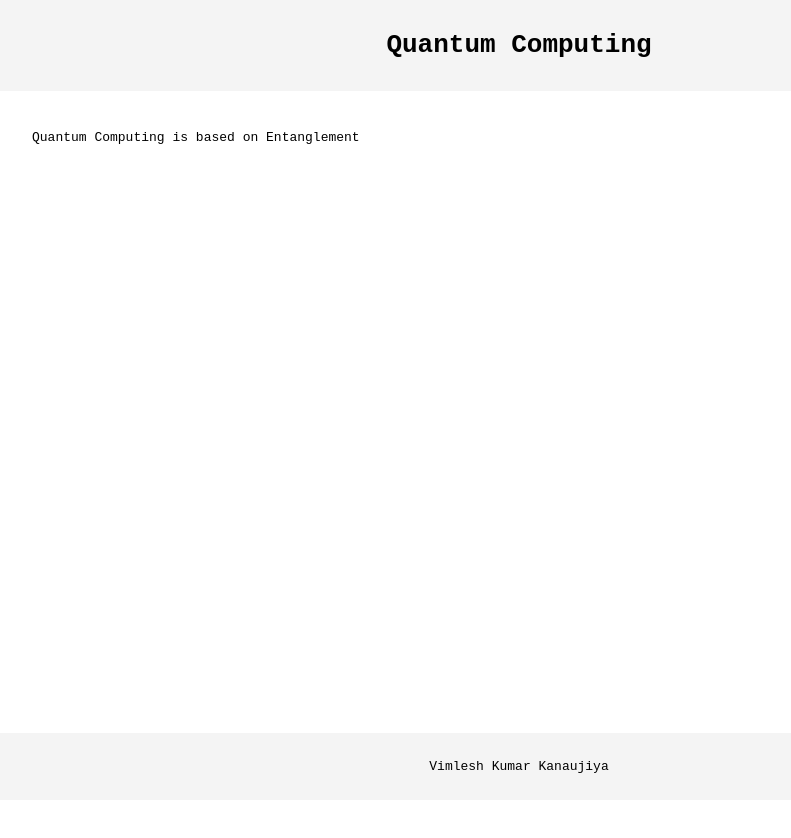
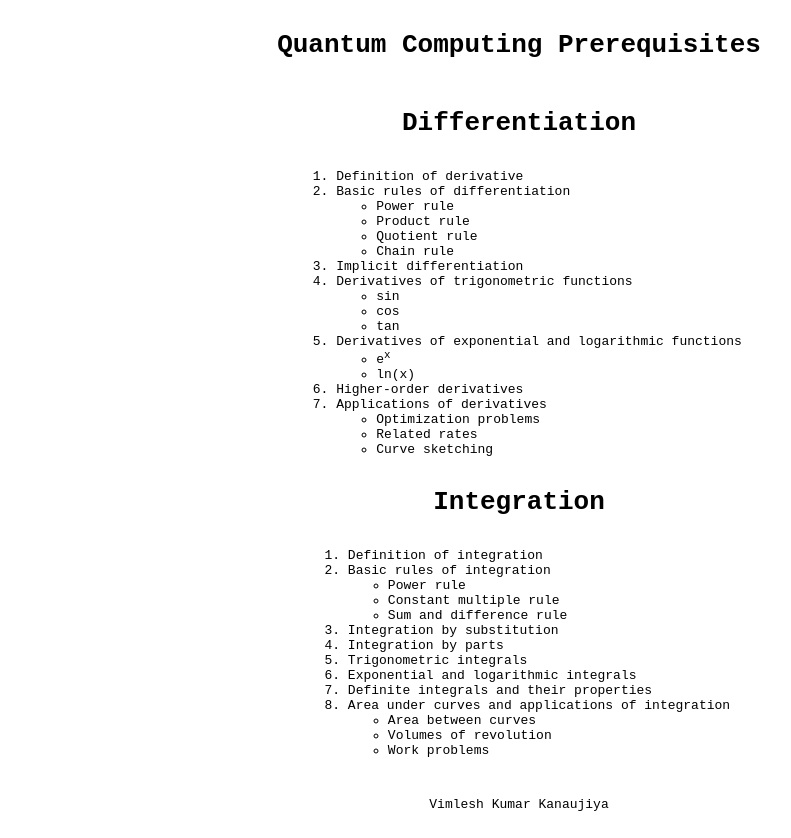
Before and after one commit to vimleshkumarkanaujiya/qubit, a plain HTML site: page index.html in a window 1280 px wide. Shown: the whole page, without its empty margins (121-912 px from the left). Before the commit the page ends 800 px from the top, so only its background shows below. Drawn offline with Linux system fonts and the light colour scheme.

Commit message:
Update index.html

```diff
--- a/index.html
+++ b/index.html
@@ -21,7 +21,6 @@
         header, footer {
             width: 100%;
             padding: 1em;
-            background-color: #f4f4f4;
             text-align: center;
         }
 
@@ -63,14 +62,67 @@
 </head>
 <body>
     <header>
-        <h1>Quantum Computing</h1>
+        <h1>Quantum Computing Prerequisites</h1>
     </header>
+        <h1>Differentiation</h1>
+    <ol>
+        <li>Definition of derivative</li>
+        <li>Basic rules of differentiation
+            <ul>
+                <li>Power rule</li>
+                <li>Product rule</li>
+                <li>Quotient rule</li>
+                <li>Chain rule</li>
+            </ul>
+        </li>
+        <li>Implicit differentiation</li>
+        <li>Derivatives of trigonometric functions
+            <ul>
+                <li>sin</li>
+                <li>cos</li>
+                <li>tan</li>
+            </ul>
+        </li>
+        <li>Derivatives of exponential and logarithmic functions
+            <ul>
+                <li>e<sup>x</sup></li>
+                <li>ln(x)</li>
+            </ul>
+        </li>
+        <li>Higher-order derivatives</li>
+        <li>Applications of derivatives
+            <ul>
+                <li>Optimization problems</li>
+                <li>Related rates</li>
+                <li>Curve sketching</li>
+            </ul>
+        </li>
+    </ol>
 
-    <main>
-        <div class="container">
-            <p>Quantum Computing is based on Entanglement</p>
-        </div>
-    </main>
+    <h1>Integration</h1>
+    <ol>
+        <li>Definition of integration</li>
+        <li>Basic rules of integration
+            <ul>
+                <li>Power rule</li>
+                <li>Constant multiple rule</li>
+                <li>Sum and difference rule</li>
+            </ul>
+        </li>
+        <li>Integration by substitution</li>
+        <li>Integration by parts</li>
+        <li>Trigonometric integrals</li>
+        <li>Exponential and logarithmic integrals</li>
+        <li>Definite integrals and their properties</li>
+        <li>Area under curves and applications of integration
+            <ul>
+                <li>Area between curves</li>
+                <li>Volumes of revolution</li>
+                <li>Work problems</li>
+            </ul>
+        </li>
+    </ol>
+
 
     <footer>
         <p>Vimlesh Kumar Kanaujiya</p>
```
